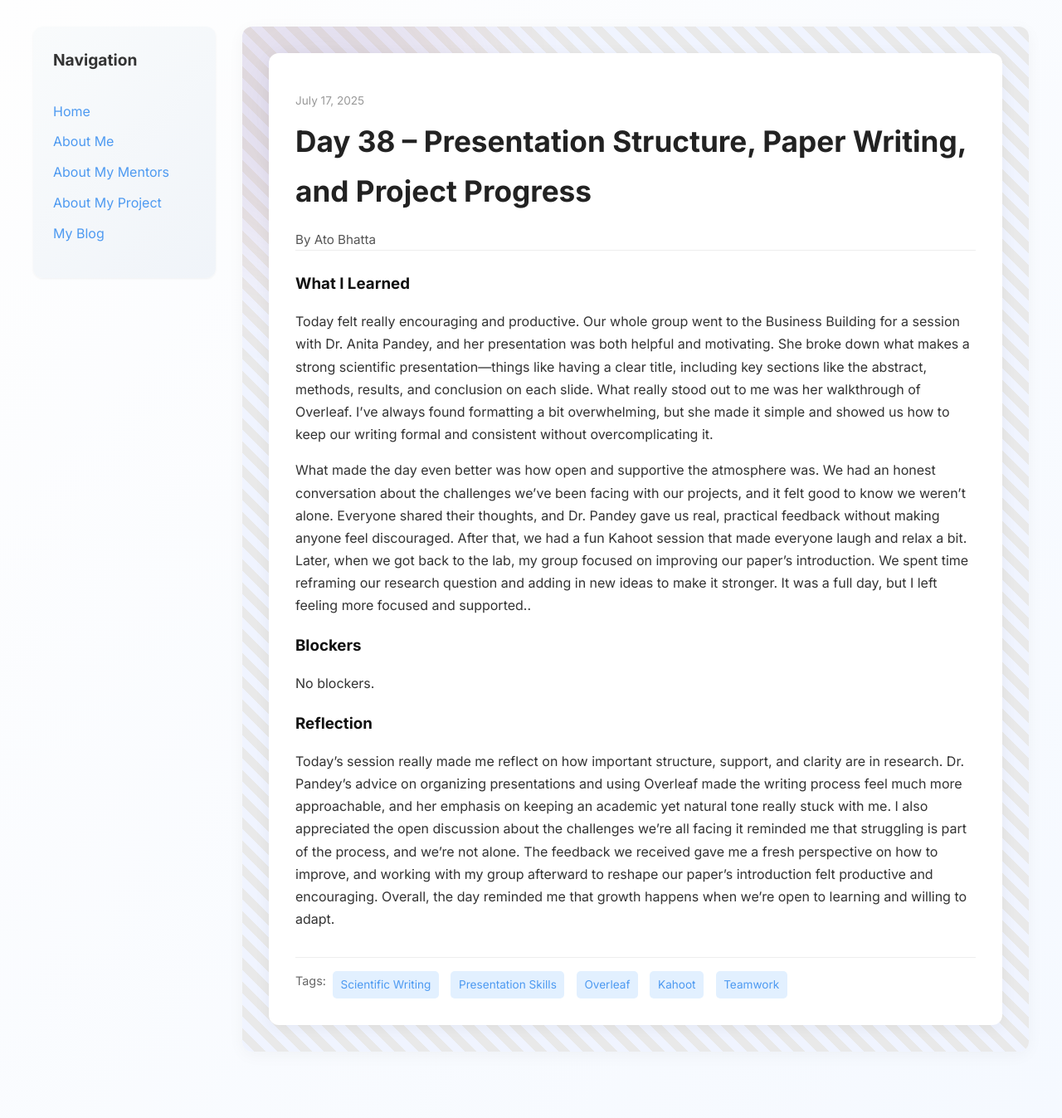
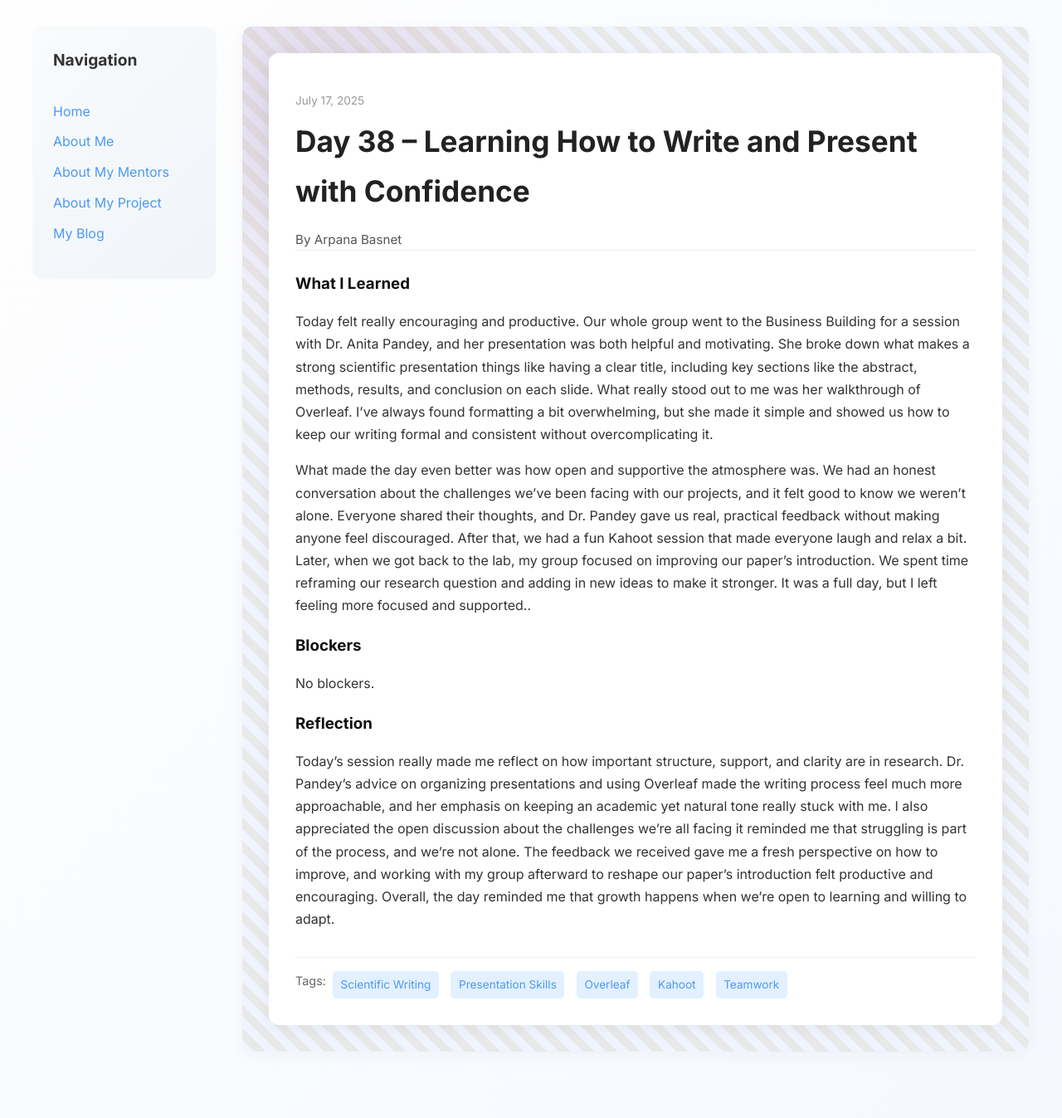
Before and after one commit to arbas1/arbas1.github.io, a Jekyll site: the page built from _posts/2025-07-17-day-38.md, in a window 1280 px wide. Shown: the whole page at 83% size. Built offline with Jekyll 4.4.1, drawn with Linux system fonts in a browser that asks for light colours.

Commit message:
Update 2025-07-17-day-38.md

```diff
--- a/_posts/2025-07-17-day-38.md
+++ b/_posts/2025-07-17-day-38.md
@@ -1,13 +1,13 @@
 ---
 layout: post
-title: "Day 38 – Presentation Structure, Paper Writing, and Project Progress"
+title: "Day 38 – Learning How to Write and Present with Confidence"
 date: 2025-07-17
-author: Ato Bhatta
+author: Arpana Basnet
 permalink: /day38.html
 tags: ["Scientific Writing", "Presentation Skills", "Overleaf", "Kahoot", "Teamwork"]
 
 what_i_learned: |
-  Today felt really encouraging and productive. Our whole group went to the Business Building for a session with Dr. Anita Pandey, and her presentation was both helpful and motivating. She broke down what makes a strong scientific presentation—things like having a clear title, including key sections like the abstract, methods, results, and conclusion on each slide. What really stood out to me was her walkthrough of Overleaf. I’ve always found formatting a bit overwhelming, but she made it simple and showed us how to keep our writing formal and consistent without overcomplicating it.
+  Today felt really encouraging and productive. Our whole group went to the Business Building for a session with Dr. Anita Pandey, and her presentation was both helpful and motivating. She broke down what makes a strong scientific presentation things like having a clear title, including key sections like the abstract, methods, results, and conclusion on each slide. What really stood out to me was her walkthrough of Overleaf. I’ve always found formatting a bit overwhelming, but she made it simple and showed us how to keep our writing formal and consistent without overcomplicating it.
 
   What made the day even better was how open and supportive the atmosphere was. We had an honest conversation about the challenges we’ve been facing with our projects, and it felt good to know we weren’t alone. Everyone shared their thoughts, and Dr. Pandey gave us real, practical feedback without making anyone feel discouraged. After that, we had a fun Kahoot session that made everyone laugh and relax a bit. Later, when we got back to the lab, my group focused on improving our paper’s introduction. We spent time reframing our research question and adding in new ideas to make it stronger. It was a full day, but I left feeling more focused and supported..
 
```
